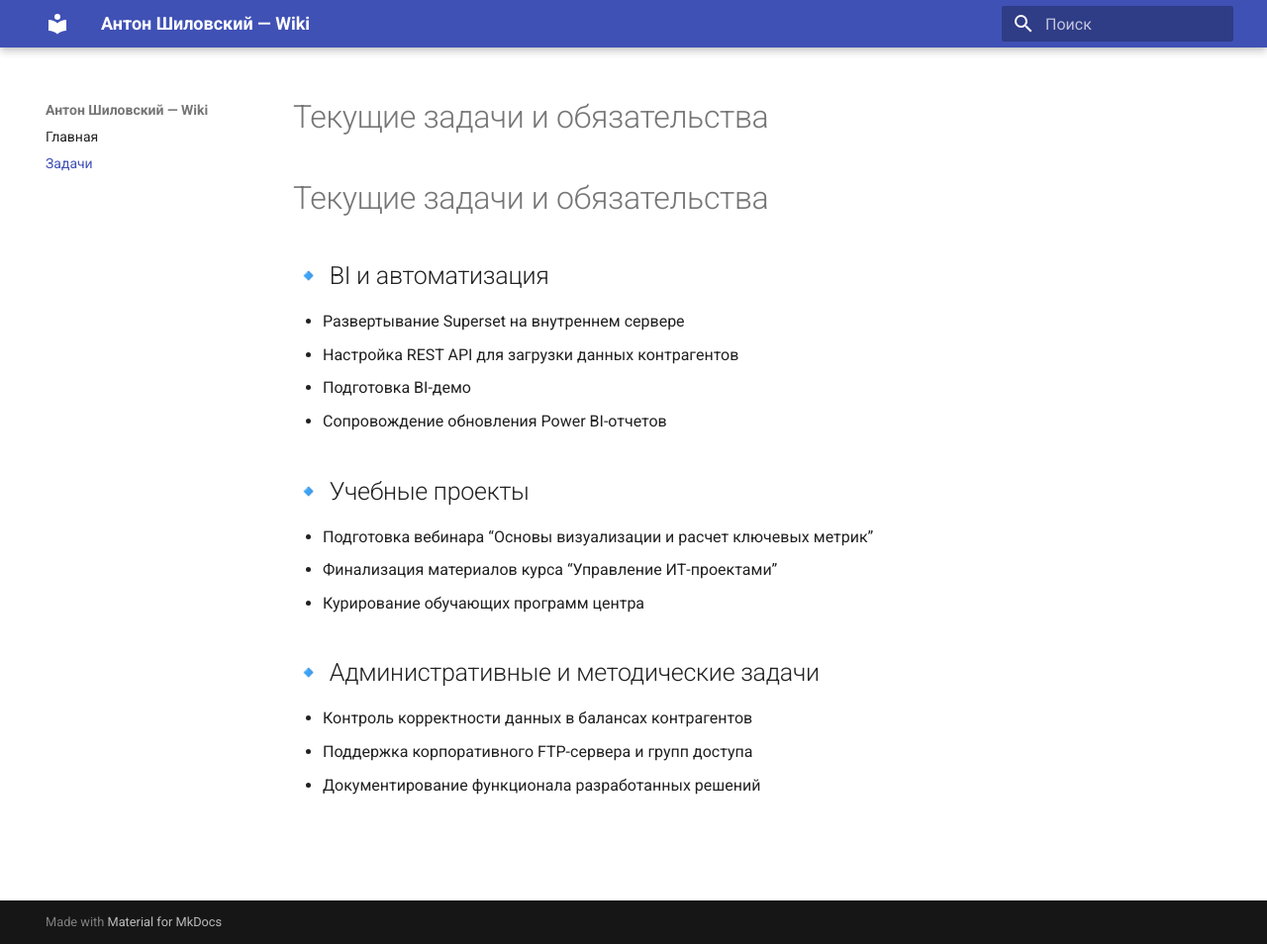
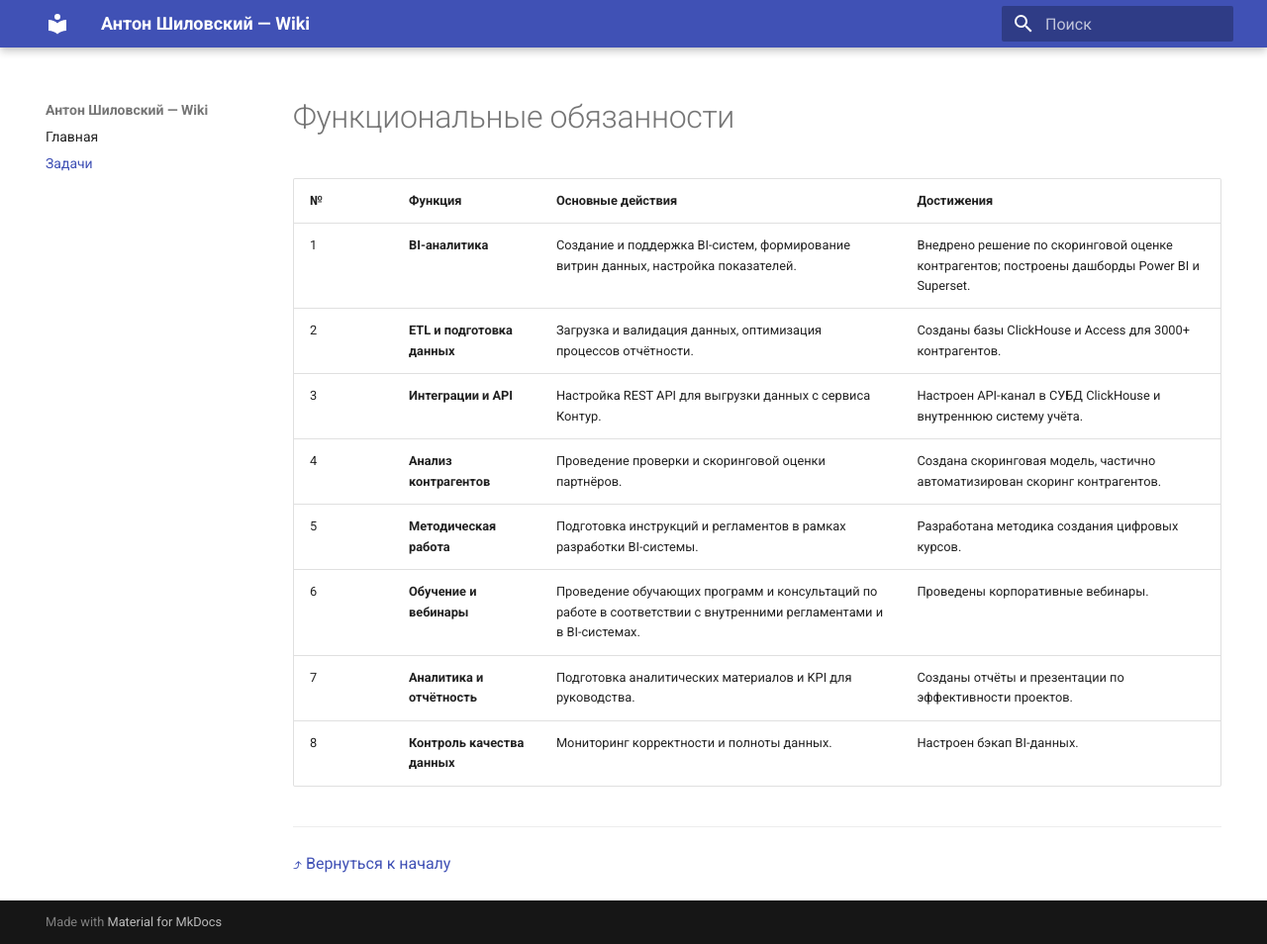
Before and after one commit to antonshilovsky/wiki, an MkDocs documentation site: the page built from docs/tasks.md, in a window 1280 px wide and 954 px high. Shown: the whole window at 99% size. Built offline with MkDocs 1.6.1 and Material for MkDocs 9.7.7, drawn with Linux system fonts in a browser that asks for light colours.

```diff
--- a/docs/tasks.md
+++ b/docs/tasks.md
@@ -1,18 +1,16 @@
-# Текущие задачи и обязательства
-# Текущие задачи и обязательства
+# Функциональные обязанности
 
-## 🔹 BI и автоматизация
-- Развертывание Superset на внутреннем сервере
-- Настройка REST API для загрузки данных контрагентов
-- Подготовка BI-демо
-- Сопровождение обновления Power BI-отчетов
+| № | Функция | Основные действия | Достижения |
+|---|----------|------------------|-------------|
+| 1 | **BI-аналитика** | Создание и поддержка BI-систем, формирование витрин данных, настройка показателей. | Внедрено решение по скоринговой оценке контрагентов; построены дашборды Power BI и Superset. |
+| 2 | **ETL и подготовка данных** | Загрузка и валидация данных, оптимизация процессов отчётности. | Созданы базы ClickHouse и Access для 3000+ контрагентов. |
+| 3 | **Интеграции и API** | Настройка REST API для выгрузки данных с сервиса Контур. | Настроен API-канал в СУБД ClickHouse и внутреннюю систему учёта. |
+| 4 | **Анализ контрагентов** | Проведение проверки и скоринговой оценки партнёров. | Создана скоринговая модель, частично автоматизирован скоринг контрагентов. |
+| 5 | **Методическая работа** | Подготовка инструкций и регламентов в рамках разработки BI-системы. | Разработана методика создания цифровых курсов. |
+| 6 | **Обучение и вебинары** | Проведение обучающих программ и консультаций по работе в соответствии с внутренними регламентами и в BI-системах. | Проведены корпоративные вебинары. |
+| 7 | **Аналитика и отчётность** | Подготовка аналитических материалов и KPI для руководства. | Созданы отчёты и презентации по эффективности проектов. |
+| 8 | **Контроль качества данных** | Мониторинг корректности и полноты данных. | Настроен бэкап BI-данных. |
 
-## 🔹 Учебные проекты
-- Подготовка вебинара “Основы визуализации и расчет ключевых метрик”
-- Финализация материалов курса “Управление ИТ-проектами”
-- Курирование обучающих программ центра
+---
 
-## 🔹 Административные и методические задачи
-- Контроль корректности данных в балансах контрагентов
-- Поддержка корпоративного FTP-сервера и групп доступа
-- Документирование функционала разработанных решений
+[⤴ Вернуться к началу](#функциональные-обязанности)
```
Also changed, not shown: docs/index.md (+86 -36 lines), docs/images/cert_data_analyst.png (added), docs/images/cert_sysadmin.png (added), 2 other files.
